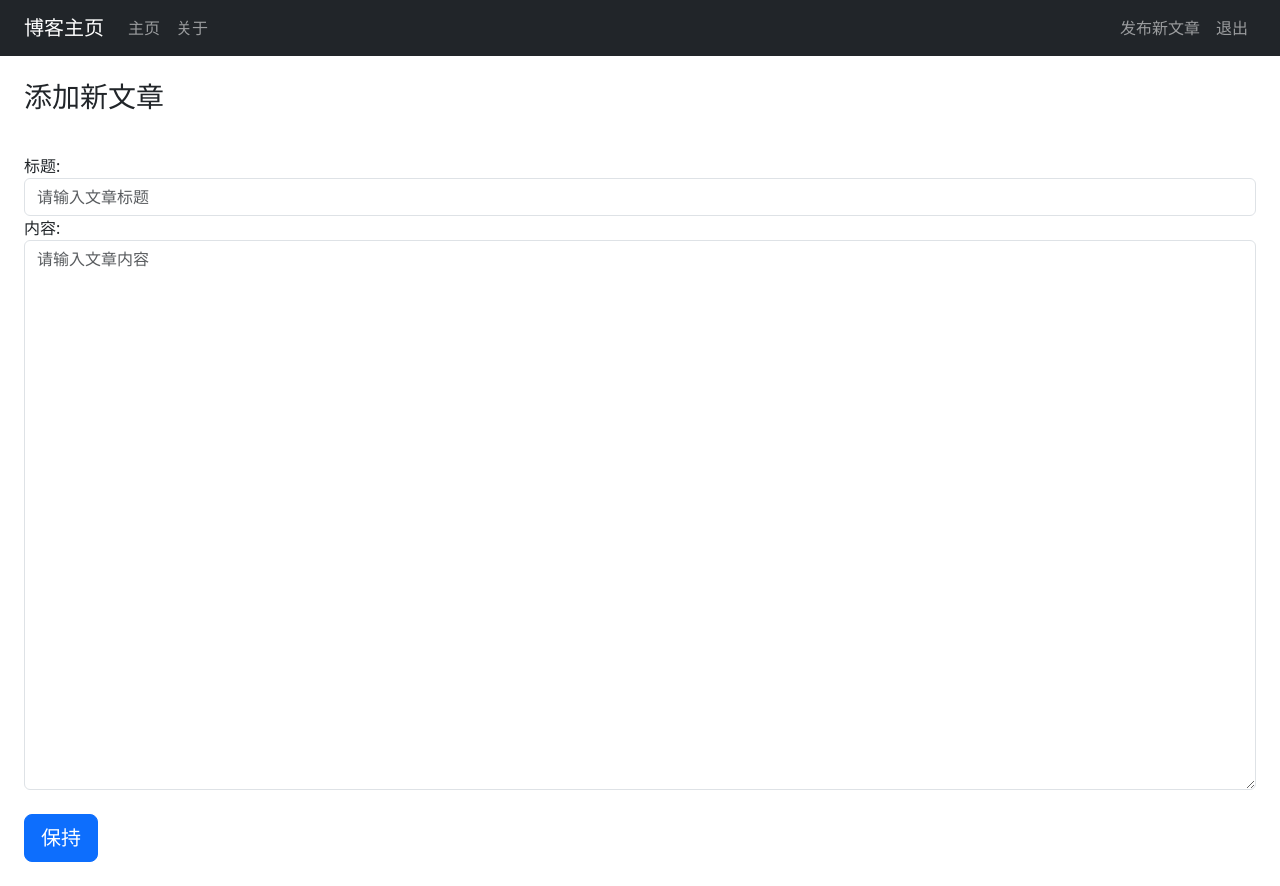
After one commit to hu0701/flask-bootstrap, a Flask app: page /createarticle.html in a window 1280 px wide. The commit adds this page. Run offline with Flask 3, Linux system fonts and the light colour scheme; the visitor is signed in with stand-in values (Sample User, id 1); some libraries are stand-ins or nearby versions.

Commit message:
1、五、登陆错误处理和退出 2、六、发布文章

```diff
--- /dev/null
+++ b/forms/article_form.py
@@ -0,0 +1,9 @@
+from flask_wtf import FlaskForm
+from wtforms import StringField, SubmitField, HiddenField, TextAreaField
+from wtforms.validators import DataRequired
+
+
+class ArticleForm(FlaskForm):
+    title = StringField(label="标题:", validators=[DataRequired()])
+    content = TextAreaField(label="内容:", validators=[DataRequired()])
+    submit = SubmitField(label="保持")
--- a/routes/admin_routes.py
+++ b/routes/admin_routes.py
@@ -1,6 +1,27 @@
+from flask import render_template, url_for, redirect,flash
+from flask_login import login_required
+
+from forms.article_form import ArticleForm
+from models.article import Article
 from routes import app
+from services.article_service import ArticleService
 
-@app.route('/create_article.html')
 
-def create_article():
-    return "Create Article Page"
+@app.route('/createarticle.html', methods=['GET','POST'])
+@login_required
+def create_article_page():
+    form = ArticleForm()
+    if form.validate_on_submit():
+        new_article = Article()
+        new_article.title = form.title.data
+        new_article.content = form.content.data
+
+        try:
+            ArticleService().create_article(new_article)
+            flash(message=f'发布文章完成', category='success')
+            return redirect(url_for('home_page'))
+        except Exception as error:
+            flash(message=f'发布文章失败: {error}', category='danger')
+
+
+    return render_template(template_name_or_list='editarticle.html', form=form)
--- a/templates/base.html
+++ b/templates/base.html
@@ -37,19 +37,31 @@
         {% if current_user.is_authenticated %}
         <ul class="navbar-nav">
             <li class="nav-item">
-                <a class="nav-link" href="{{ url_for('login_page') }}">登陆</a>
+               <a class="nav-link" href="{{ url_for('create_article_page') }}">发布新文章</a>
+            </li>
+            <li class="nav-item">
+               <a class="nav-link" href="{{ url_for('logout_page') }}">退出</a>
             </li>
         </ul>
         {% else %}
         <ul class="navbar-nav">
             <li class="nav-item">
-                Welcome {{current_user.username }}
-               <a class="nav-link" href="#">发布新文章</a>
+                <a class="nav-link" href="{{ url_for('login_page') }}">登录</a>
             </li>
         </ul>
         {% endif %}
       </div>
      </nav>
+    {% with messages = get_flashed_messages(with_categories=true) %}
+     {% if messages %}
+        {% for category, message in messages %}
+            <div class="alert alert-{{ category }} alert-dismissible fade show" role="alert">
+                {{ message }}
+                <button type="button" class="btn-close" data-bs-dismiss="alert" aria-label="Close"></button>
+            </div>
+        {% endfor %}
+    {% endif %}
+    {% endwith %}
 {% block content %}
 {% endblock %}
 </body>
--- /dev/null
+++ b/templates/editarticle.html
@@ -0,0 +1,24 @@
+{% extends 'base.html' %}
+{% block title %}
+博客主页
+{% endblock %}
+{% block content %}
+<style>
+    .content_height{
+        height: 550px;
+    }
+</style>
+<div class="container-fluid px-4 py-4">
+    <form method="POST" class="form-signin">
+        {{ form.hidden_tag() }}
+        <h1 class="h3 mb-3 font-weight-normal">添加新文章</h1>
+        <br>
+            {{ form.title.label() }}
+            {{ form.title(class="form-control", placeholder="请输入文章标题") }}
+            {{ form.content.label() }}
+            {{ form.content(class="form-control content_height", placeholder="请输入文章内容") }}
+        </br>
+        {{ form.submit(class="btn btn-lg btn-block btn-primary")}}
+    </form>
+</div>
+{% endblock %}
```
Also changed, not shown: models/article.py (+8 -3 lines), routes/user_routes.py (+8 -1 lines), services/article_service.py (+18 -0 lines), README.md, image/image-20250303132546948.png (added), image/image-20250303132603663.png (added), image/image-20250303132616735.png (added), image/image-20250303143611232.png (added), image/image-20250303143622166.png (added), image/image-20250303143651804.png (added), image/image-20250303143652923.png (added), image/image-20250303143707673.png (added).
